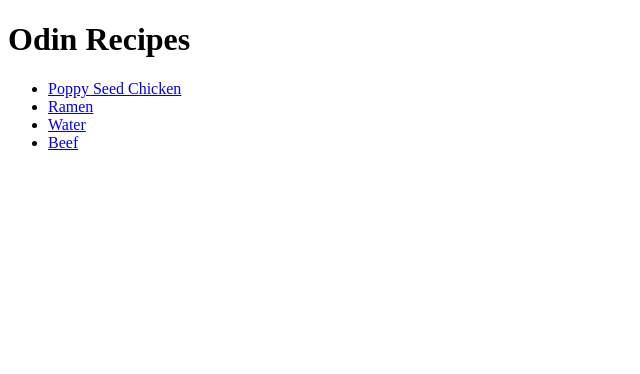
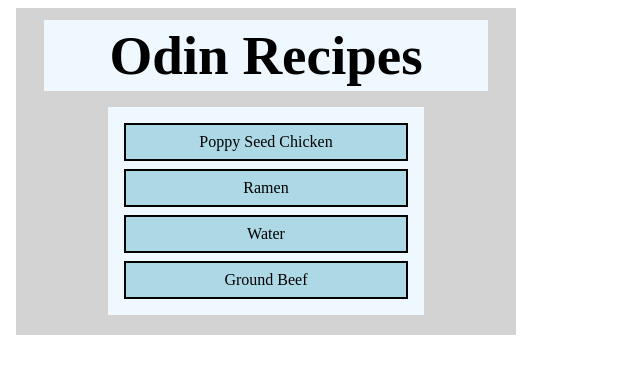
Before and after one commit to jmill123/odin-recipes, a plain HTML site: page index.html in a window 1280 px wide. Shown: the whole page, without its empty margins (0-640 px from the left). Drawn offline with Linux system fonts and the light colour scheme.

Commit message:
Add new CSS styling to index.html
Added a card with a title and the links in boxes
centered on the card.

```diff
--- a/index.html
+++ b/index.html
@@ -1,16 +1,22 @@
-<!DOCTYPE html>
+</i><!DOCTYPE html>
 <html lang="en">
 <head>
     <meta charset="UTF-8">
     <title>Odin Recipes</title>
+    <link rel="stylesheet" href="styles.css">
 </head>
 <body>
+<div class="card">
+
     <h1>Odin Recipes</h1>
-    <ul>
-   <li><a href="recipes/poppyseedchicken.html">Poppy Seed Chicken</a></li>
-   <li><a href="recipes/ramen.html">Ramen</a></li>
-   <li><a href="recipes/water.html">Water</a></li>
-   <li><a href="recipes/beef.html">Beef</a></li>
 
+    <div>
+        <ul class="list">
+            <li><a href="recipes/poppyseedchicken.html">Poppy Seed Chicken</a></li>
+            <li><a href="recipes/ramen.html">Ramen</a></li>
+            <li><a href="recipes/water.html">Water</a></li>
+            <li><a href="recipes/beef.html">Ground Beef</a></li>
+    </div>
+</div>
 </body>
 </html>
--- a/styles.css
+++ b/styles.css
@@ -1,11 +1,41 @@
-button {
-    font-size: 32px;
-    font-weight: 500;
-    font-family:Georgia, 'Times New Roman', Times, serif;
-    background-color:lightskyblue;
-    color:dimgray;
+.card{
+    box-sizing: border-box;
+    width: 500px;
+    background-color: lightgray;
+    padding: 4px;
+    margin: 8px;
 }
 
 h1{
+    margin: 8px 24px;
+    padding: 4px 0;
+    text-align: center;
     font-size: 55px;
+    background-color: aliceblue;
+
 }
+
+li {
+    margin: 8px;
+    background-color: lightblue;
+    text-align: center;
+}
+
+ul{
+    color: aliceblue;
+    background-color: aliceblue;
+    margin: 16px auto;
+    padding: 8px;
+}
+
+a {
+    display: block;
+    padding: 8px 4px;
+    border: 2px solid black;
+    text-decoration: none;
+    color: black;
+}
+
+.list {
+    width: 300px
+}
```
